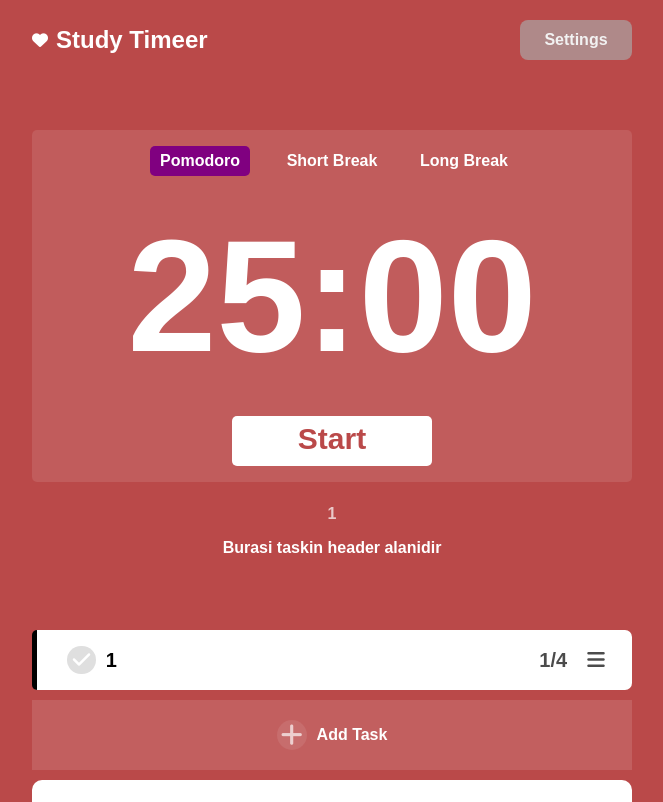
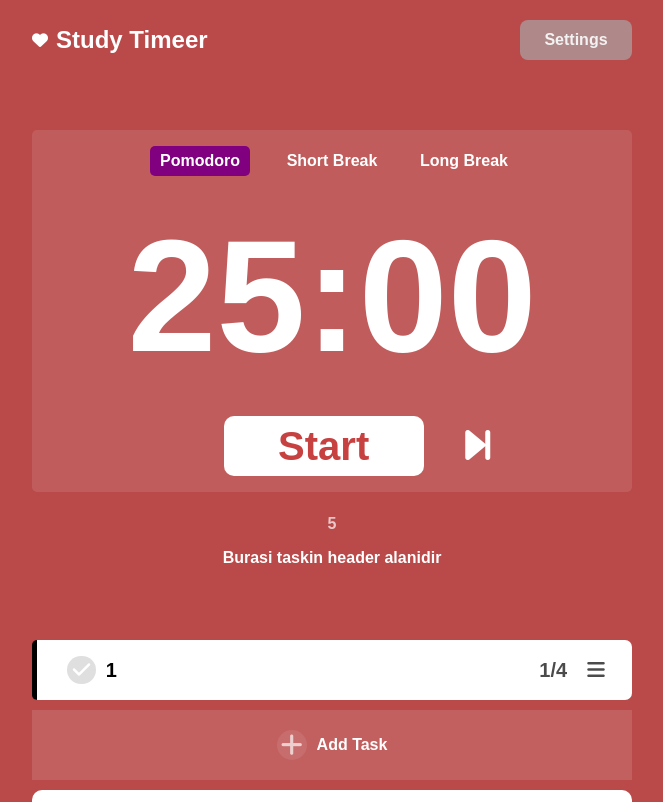
Before and after one commit to tariktunc/PomodoroFocus, a Next.js app: page / in a window 1280 px wide. Shown: the top 802 px of the page, without its empty margins (308-971 px from the left). Built offline with nearby package versions, Linux system fonts and the light colour scheme.

Commit message:
timerJS revize

```diff
--- a/Redux/Slices/timerSlice.js
+++ b/Redux/Slices/timerSlice.js
@@ -5,10 +5,13 @@ import { createSlice } from "@reduxjs/toolkit";
 export const timerSlice = createSlice({
   name: "timerSetting",
   initialState: {
-    pomoTime: 25,
-    shortBreak: 5,
-    longBreak: 10,
+    pomoTime: 25, // time
+    shortBreak: 5, // time
+    longBreak: 10, // time
+    pomoCounter: 5, // Yapilan pomodor sayisi
+    taskName: "Burasi taskin header alanidir",
   },
+
   reducers: {
     setPomoTime: (state, action) => {
       state.pomoTime = action.payload;
@@ -22,9 +25,25 @@ export const timerSlice = createSlice({
     setActiveTimer: (state, action) => {
       state.activeTimer = action.payload;
     },
+    incPomoCount: (state) => {
+      state.pomoCounter += 1;
+    },
+    resetPomoCount: (state) => {
+      state.pomoCounter = 1;
+    },
+    taskName: (state, aciton) => {
+      state.taskName = action.payload;
+    },
   },
 });
 
-export const { setPomoTime, setShortBreak, setLongBreak, setActiveTimer } =
-  timerSlice.actions;
+export const {
+  taskName,
+  resetPomoCount,
+  incPomoCount,
+  setPomoTime,
+  setShortBreak,
+  setLongBreak,
+  setActiveTimer,
+} = timerSlice.actions;
 export default timerSlice.reducer;
--- a/app/components/Timer/timer.js
+++ b/app/components/Timer/timer.js
@@ -3,87 +3,32 @@
 import React, { useState, useEffect } from "react";
 import TimerCss from "./timer.module.scss";
 import { useSelector, useDispatch } from "react-redux";
-import { setActiveTimer } from "@/Redux/Slices/timerSlice";
-
-const pomodoroColor = "#ba4949";
-const shortBreakColor = "#38858A";
-const longBreakColor = "#7D53A2";
+import { resetPomoCount, incPomoCount } from "@/Redux/Slices/timerSlice";
 
 export default function TimerMain(props) {
+  //! Dispatch
   const dispatch = useDispatch();
-  const { pomoTime, shortBreak, longBreak, activeTimer } = useSelector(
-    (state) => state.timerSetting
-  );
-
-  const [activeButton, setActiveButton] = useState("pomodoro");
+  //! Selector
+  const {
+    taskName,
+    pomoCounter,
+    pomoTime,
+    shortBreak,
+    longBreak,
+    activeTimer,
+  } = useSelector((state) => state.timerSetting);
+  //! useState`s
   const [minutes, setMinutes] = useState(pomoTime);
   const [seconds, setSeconds] = useState(0);
-  const [timerStatus, setTimerStatus] = useState("Start");
-  const [intervalId, setIntervalId] = useState(null);
 
-  useEffect(() => {
-    let bgColor = "";
-    switch (activeButton) {
-      case "pomodoro":
-        setMinutes(pomoTime);
-        bgColor = pomodoroColor;
-        break;
-      case "shortBreak":
-        setMinutes(shortBreak);
-        bgColor = shortBreakColor;
-        break;
-      case "longBreak":
-        setMinutes(longBreak);
-        bgColor = longBreakColor;
-        break;
-      default:
-        break;
-    }
-    document.body.style.backgroundColor = bgColor;
-    document.body.style.transition = "1s";
-
-    return () => {
-      document.body.style.backgroundColor = "";
-    };
-  }, [activeButton, pomoTime, shortBreak, longBreak]);
-
-  const handleClickButton = (buttonName) => {
-    setActiveButton(buttonName);
-  };
-
-  const handleRestart = () => {
-    setMinutes(pomoTime); // Pomodoro süresini başlangıçta ayarlayın
-    setSeconds(0); // Saniyeleri sıfırlayın
-    setTimerStatus("Start"); // Timer durumu "Start" olarak ayarlayın
-    startTimer(pomoTime * 60); // Pomodoro süresi ile yeni bir sayaç başlatın
-    clearInterval(intervalId); // Mevcut zamanlayıcıyı temizleyin
-  };
-
+  // ------------------ TIMER START ------------
   const handleStart = () => {
     const totalSeconds = minutes * 60;
     let remainingSeconds = totalSeconds;
-
-    switch (timerStatus) {
-      case "Start":
-        setTimerStatus("Pause");
-        startTimer(remainingSeconds);
-        break;
-      case "Pause":
-        setTimerStatus("Resume");
-        clearInterval(intervalId);
-        break;
-      case "Resume":
-        setTimerStatus("Restart");
-        startTimer(minutes * 60 + seconds - 1);
-        break;
-      case "Restart":
-        handleRestart(); // Restart işlemi için handleRestart fonksiyonunu çağırın
-        break;
-      default:
-        break;
-    }
+    startTimer(remainingSeconds);
   };
 
+  // ------------------ TIMER COUNTER ------------
   const startTimer = (remainingSeconds) => {
     const interval = setInterval(() => {
       if (remainingSeconds <= 0) {
@@ -97,56 +42,51 @@ export default function TimerMain(props) {
         console.log(remainingSeconds);
       }
     }, 1000);
-    setIntervalId(interval);
   };
+
+  // ------------------ POMODO COUNTER RESET  ------------
+  function resPomoCounter() {
+    let text = "Tasks Restart ?";
+    // confirm() alert method.
+    if (confirm(text) === true) {
+      dispatch(resetPomoCount());
+      alert("Okey");
+    } else {
+      alert("TASKS CANCEL");
+    }
+  }
 
   return (
     <div className={TimerCss.container}>
       <div className={TimerCss.timer}>
+        {/*------------------ POMO SHORT LONG BUTTON ------------*/}
         <div className={TimerCss.button}>
-          <button
-            className={activeButton === "pomodoro" ? "buttonActive" : ""}
-            onClick={() => handleClickButton("pomodoro")}>
-            Pomodoro
-          </button>
-          <button
-            className={activeButton === "shortBreak" ? "buttonActive" : ""}
-            onClick={() => handleClickButton("shortBreak")}>
-            Short Break
-          </button>
-          <button
-            className={activeButton === "longBreak" ? "buttonActive" : ""}
-            onClick={() => handleClickButton("longBreak")}>
-            Long Break
-          </button>
+          <button className="buttonActive">Pomodoro</button>
+          <button>Short Break</button>
+          <button>Long Break</button>
         </div>
 
+        {/*------------------ TIMER ------------*/}
         <div className={TimerCss.time}>
           {String(minutes).padStart(2, "0")}:{String(seconds).padStart(2, "0")}
         </div>
 
+        {/*------------------ START PAUSE RESET BUTTON ------------*/}
         <div className={TimerCss.start}>
-          <div>
-            <button className={TimerCss.sprButton} onClick={handleStart}>
-              {timerStatus}
+          <div className={TimerCss.startResetButton}>
+            <button className={TimerCss.startButton}>Start</button>
+            <button className={TimerCss.resetButton}>
+              <i className="fa-solid fa-forward-step" />
             </button>
-
-            {timerStatus !== "Start" ? (
-              <button
-                className={TimerCss.reset}
-                onClick={handleRestart}
-                value="Restart">
-                Reset
-              </button>
-            ) : (
-              ""
-            )}
           </div>
         </div>
       </div>
-
-      <div className={TimerCss.level}>1</div>
-      <div className={TimerCss.tasksLevel}>Burasi taskin header alanidir</div>
+      {/*------------------ POMODO COUNTER  ------------*/}
+      <button className={TimerCss.level} onClick={resPomoCounter}>
+        {pomoCounter}
+      </button>
+      {/*------------------ TASK NAME ------------*/}
+      <div className={TimerCss.tasksLevel}>{taskName}</div>
     </div>
   );
 }
--- a/app/components/Timer/timer.module.scss
+++ b/app/components/Timer/timer.module.scss
@@ -32,32 +32,31 @@
 }
 
 .start {
-  background-color: white;
-  width: 200px;
-  height: 50px;
-  border-radius: 5px;
-  cursor: pointer;
+  max-width: 600px;
+  min-width: 400px;
 
-  .sprButton {
-    width: 100%;
-    height: 100%;
-    font-size: 30px;
-    color: #ba4949;
-  }
+  .startResetButton {
+    height: 60px;
+    display: flex;
+    justify-content: space-evenly;
+    align-items: center;
+    margin-left: 50px;
 
-  .sprButton:hover {
-    border-radius: 5px;
-    font-size: 28px;
-    transition: 0.1s;
-  }
+    .startButton {
+      height: 100%;
+      background-color: #fff;
+      color: rgb(199, 65, 65);
+      font-size: 40px;
 
-  .reset {
-    background-color: rgba(255, 0, 0, 0.548);
-    width: 100px;
-    position: absolute;
-    top: 48%;
-    left: 60%;
-    transform: translate(-50%, -50%);
+      border-radius: 10px;
+      width: 200px;
+    }
+    .resetButton {
+      height: 100%;
+      i {
+        font-size: 40px;
+      }
+    }
   }
 }
 
--- a/app/page.jsx
+++ b/app/page.jsx
@@ -11,7 +11,7 @@ import BeforeTask from "./components/Task/beforeTask";
 export default function Home(props) {
   return (
     <div>
-      <Header pmNum={25} sbNum={5} lbNum={11} />
+      <Header />
 
       <div className="flex flex-col items-center">
         <Timer />
```
Also changed, not shown: app/components/Timer/timerYedek.js (added, +150 -0 lines).
